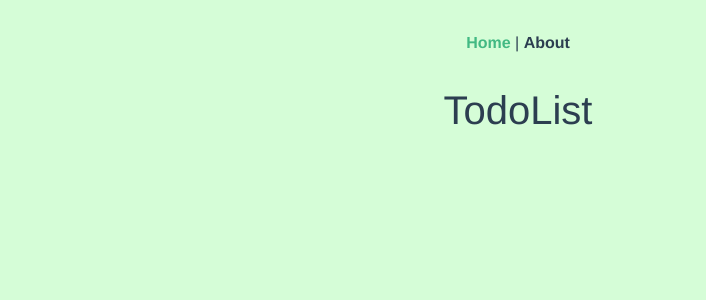
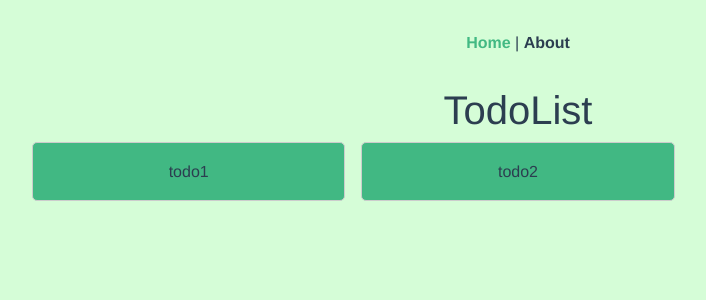
Before and after one commit to MelodyZhangHelloWorld/TodoApp2, a Vue app: page / in a window 1280 px wide. Shown: the top 300 px of the page, without its empty margins (122-828 px from the left). Built offline with nearby package versions, Linux system fonts and the light colour scheme.

Commit message:
simpleDisplay-beforeAxios

```diff
--- a/src/components/todoList.vue
+++ b/src/components/todoList.vue
@@ -1,18 +1,45 @@
 <template>
 <div class="container">
   <h1> TodoList</h1>
+
+  <div class="todoList">
+    <div v-for="todo in allTodos"
+    :key="todo.id" class="todo">
+    {{ todo.title}}
+    </div>
+
+  </div>
+
 
 </div>
 </template>
 
 <script>
+import { mapGetters } from 'vuex';
 
 export default {
-    name: "todoList"
+    name: "todoList",
+
+    computed: mapGetters(['allTodos']) //** why []??
 
 }
 </script>
 
-<style>
+<style scoped>
+
+.todoList {
+  display: grid;
+  grid-template-columns: repeat(3, 1fr);
+  grid-gap: 1rem;
+}
+.todo {
+  border: 1px solid #ccc;
+  background: #41b883;
+  padding: 1rem;
+  border-radius: 5px;
+  text-align: center;
+  position: relative;
+  cursor: pointer;
+}
 
 </style>
--- a/src/main.js
+++ b/src/main.js
@@ -4,12 +4,12 @@ import Vue from "vue";
 import "./plugins/bootstrap-vue";
 import App from "./App.vue";
 import router from "./router";
-import store from "./store";
+import store from "./store";  //*
 
 Vue.config.productionTip = false;
 
 new Vue({
   router,
-  store,
+  store, //*
   render: h => h(App)
 }).$mount("#app");
--- a/src/store/index.js
+++ b/src/store/index.js
@@ -1,5 +1,8 @@
 import Vue from "vue";
 import Vuex from "vuex";
+
+import todoList from "./modules/todoList"; //***
+
 
 Vue.use(Vuex);
 
@@ -7,5 +10,7 @@ export default new Vuex.Store({
   state: {},
   mutations: {},
   actions: {},
-  modules: {}
+  modules: {
+    todoList
+  }
 });
--- /dev/null
+++ b/src/store/modules/todoList.js
@@ -0,0 +1,32 @@
+// import axios from 'axios';
+
+const state = {
+    todos:[
+        {
+            id: 1,
+            title: "todo1"
+        },
+        {
+            id: 2,
+            title: "todo2"
+        }
+    ]
+
+};
+
+const getters = {
+
+    allTodos: (state) => state.todos
+};
+
+const actions = {};
+
+const mutations = {};
+
+export default {
+
+    state,
+    getters,
+    actions,
+    mutations
+}
```
